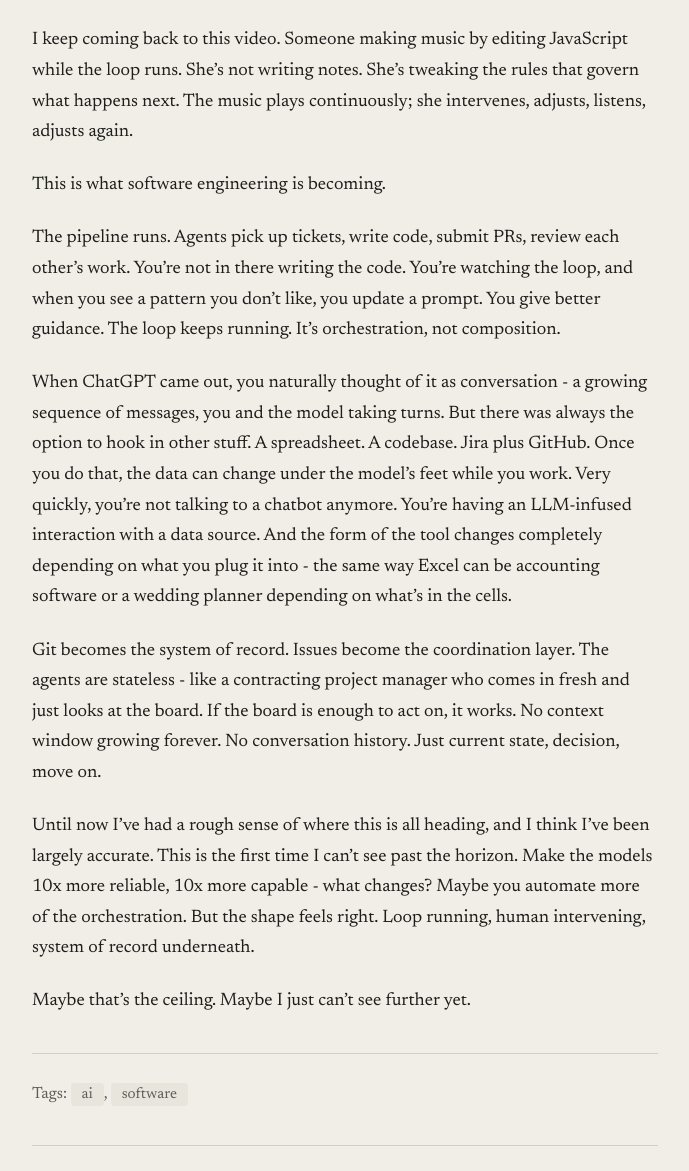
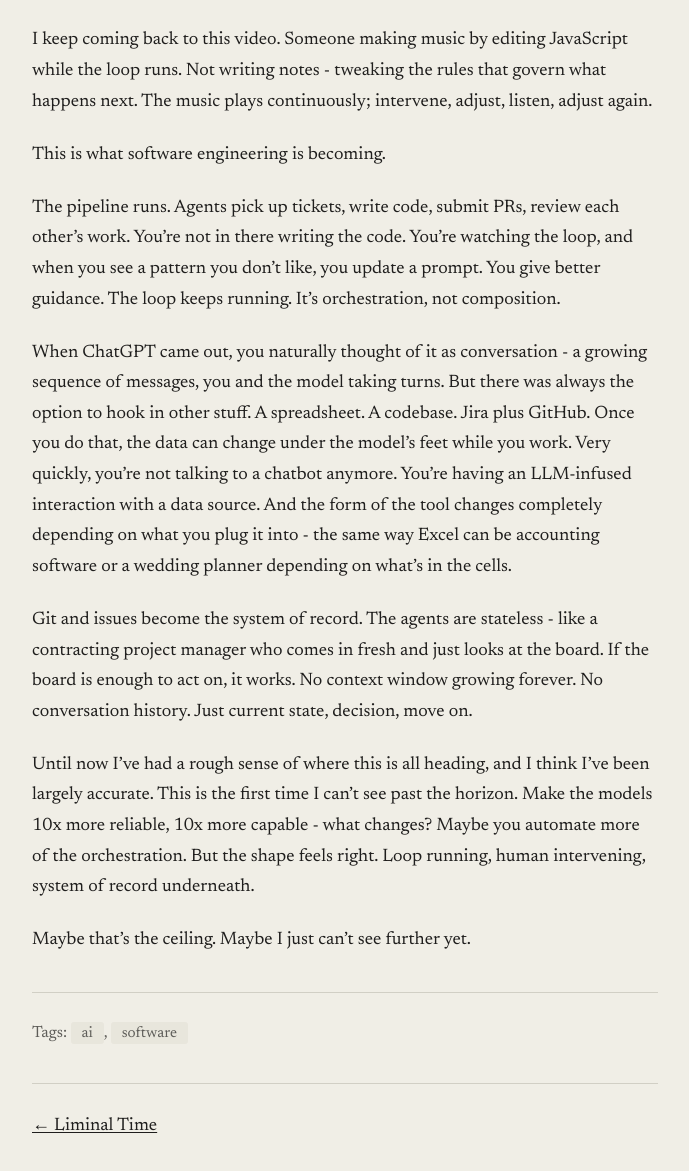
Before and after one commit to rob137/rob137.github.io, a Jekyll site: the page built from _posts/2026-02-17-strudel.md, in a window 1280 px wide and 1400 px high, scrolled down 353 px, cut to the strip 229-1400 px from the top of the window. Shown: the whole strip, without its empty margins (295-984 px from the left). Built offline with Jekyll 4.4.1, drawn with Linux system fonts in a browser that asks for light colours.

Commit message:
Fix pronoun consistency, simplify git/issues framing

```diff
--- a/_posts/2026-02-17-strudel.md
+++ b/_posts/2026-02-17-strudel.md
@@ -8,7 +8,7 @@
 
 <iframe width="560" height="315" src="https://www.youtube.com/embed/ZCcpWzhekEY" frameborder="0" allowfullscreen></iframe>
 
-I keep coming back to this video. Someone making music by editing JavaScript while the loop runs. She's not writing notes. She's tweaking the rules that govern what happens next. The music plays continuously; she intervenes, adjusts, listens, adjusts again.
+I keep coming back to this video. Someone making music by editing JavaScript while the loop runs. Not writing notes - tweaking the rules that govern what happens next. The music plays continuously; intervene, adjust, listen, adjust again.
 
 This is what software engineering is becoming.
 
@@ -16,7 +16,7 @@
 
 When ChatGPT came out, you naturally thought of it as conversation - a growing sequence of messages, you and the model taking turns. But there was always the option to hook in other stuff. A spreadsheet. A codebase. Jira plus GitHub. Once you do that, the data can change under the model's feet while you work. Very quickly, you're not talking to a chatbot anymore. You're having an LLM-infused interaction with a data source. And the form of the tool changes completely depending on what you plug it into - the same way Excel can be accounting software or a wedding planner depending on what's in the cells.
 
-Git becomes the system of record. Issues become the coordination layer. The agents are stateless - like a contracting project manager who comes in fresh and just looks at the board. If the board is enough to act on, it works. No context window growing forever. No conversation history. Just current state, decision, move on.
+Git and issues become the system of record. The agents are stateless - like a contracting project manager who comes in fresh and just looks at the board. If the board is enough to act on, it works. No context window growing forever. No conversation history. Just current state, decision, move on.
 
 Until now I've had a rough sense of where this is all heading, and I think I've been largely accurate. This is the first time I can't see past the horizon. Make the models 10x more reliable, 10x more capable - what changes? Maybe you automate more of the orchestration. But the shape feels right. Loop running, human intervening, system of record underneath.
 
```
